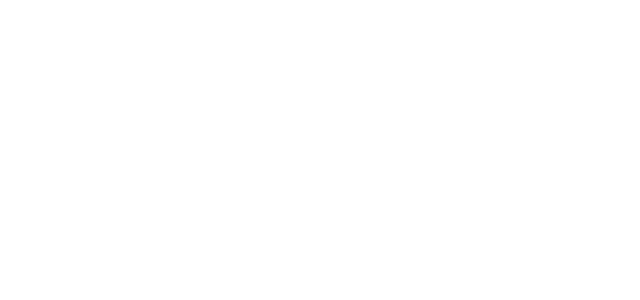
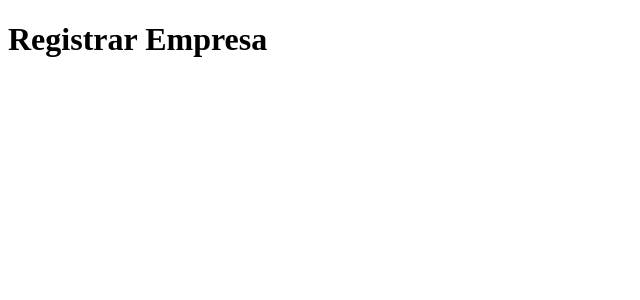
Before and after one commit to luisEChaconC/PI-IngeBases, a Vue app in the folder frontend/: page /company-registration in a window 1280 px wide. Before the commit this address had no page. Shown: the top 300 px of the page, without its empty margins (0-640 px from the left). Built offline with nearby package versions, Linux system fonts and the light colour scheme.

Commit message:
feat: add route for CompanyRegistration view

```diff
--- a/frontend/src/router/index.js
+++ b/frontend/src/router/index.js
@@ -1,6 +1,9 @@
+import CompanyRegistration from '@/views/CompanyRegistration.vue'
 import { createRouter, createWebHistory } from 'vue-router'
 
-const routes = []
+const routes = [
+    { path: '/company-registration', name: 'CompanyRegistration', component: CompanyRegistration }
+]
 
 const router = createRouter({
     history: createWebHistory(),
--- /dev/null
+++ b/frontend/src/views/CompanyRegistration.vue
@@ -0,0 +1,20 @@
+<template>
+    <div>
+        <h1>Registrar Empresa</h1>
+    </div>
+</template>
+
+<script>
+    export default {
+        name: 'CompanyRegistration',
+        data() {
+            return {
+
+            }
+        }
+    }
+</script>
+
+<style>
+
+</style>
```
